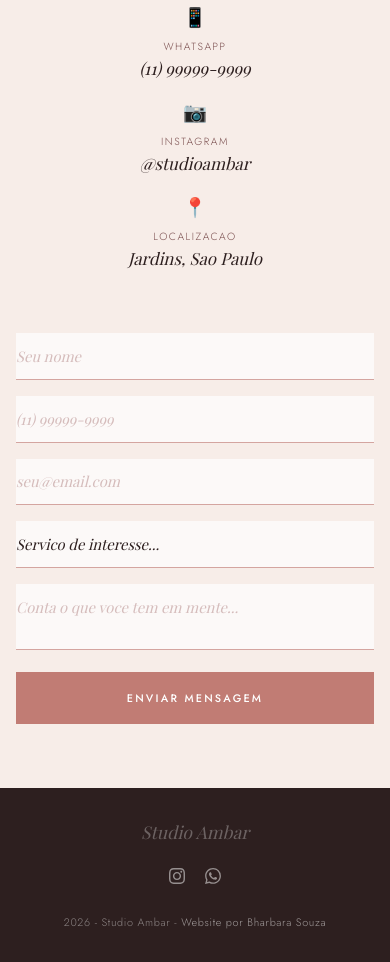
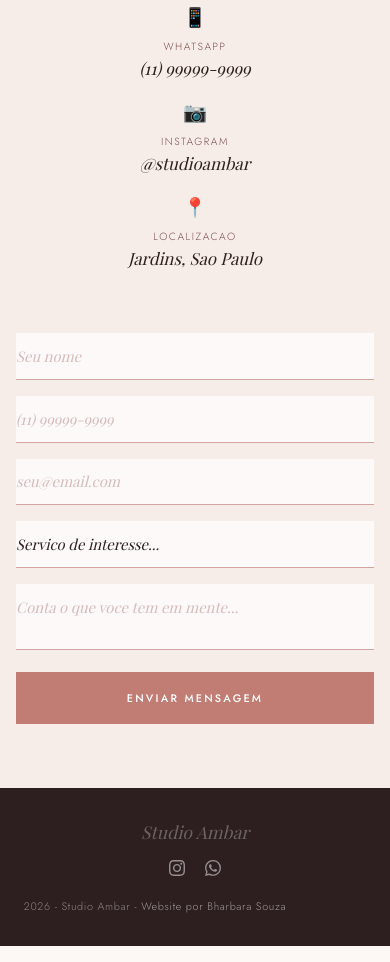
Before and after one commit to bharbarasouza/studioambar, a plain HTML site: page index.html in a window 390 px wide. Shown: the part 5078-6040 px from the top of the page. Drawn offline with nearby package versions, Linux system fonts and the light colour scheme; a web font is replaced by a local one.

Commit message:
Update index.html

```diff
--- a/index.html
+++ b/index.html
@@ -175,12 +175,12 @@ textarea.bf-input{resize:none;}
 .btn-send:hover{background:var(--deep);transform:translateY(-2px);}
 
 /* FOOTER */
-footer{background:var(--ink);padding:2.5rem 3rem;display:flex;justify-content:space-between;align-items:center;flex-wrap:wrap;gap:1.5rem;padding-right:5rem;}
+footer{background:var(--ink);padding:2.5rem 4rem 2.5rem 4rem;display:grid;grid-template-columns:1fr auto 1fr;align-items:center;gap:1rem;}
 .footer-logo{font-family:var(--fs);font-size:1.1rem;color:rgba(255,255,255,0.3);font-style:italic;}
-.footer-socials{display:flex;gap:1.2rem;}
+.footer-socials{display:flex;gap:1.2rem;justify-content:center;}
 .footer-socials a{color:rgba(255,255,255,0.5);transition:color .2s;text-decoration:none;}
 .footer-socials a:hover{color:var(--rose);}
-footer p{font-size:0.68rem;color:rgba(255,255,255,0.45);letter-spacing:0.06em;}
+footer p{font-size:0.68rem;color:rgba(255,255,255,0.45);letter-spacing:0.06em;text-align:right;padding-right:5rem;}
 footer p a{color:rgba(255,255,255,0.55);text-decoration:none;transition:color .2s;}
 footer p a:hover{color:var(--rose);}
 
@@ -215,7 +215,7 @@ footer p a:hover{color:var(--rose);}
   .sobre-content{padding:0 3rem;max-width:500px;}
   #instagram{padding:6rem 2rem;}
   #agendar{padding:7rem 2rem;}
-  footer{padding:2rem 2rem;}
+  footer{padding:2rem 3rem;}
 }
 
 /* ── MOBILE ── */
@@ -298,8 +298,7 @@ footer p a:hover{color:var(--rose);}
   .book-contacts{gap:1.5rem;}
   .book-h2{font-size:clamp(2.5rem,9vw,4rem);}
 
-  footer{padding:2rem 1.2rem;flex-direction:column;text-align:center;padding-right:1.2rem;}
-  .footer-socials{justify-content:center;}
+  footer{padding:2rem 1.2rem;display:flex;flex-direction:column;align-items:center;text-align:center;gap:1rem;}
 
   #cookie-banner{flex-direction:column;align-items:flex-start;padding:1.2rem 1.2rem;}
   .ck-btns{width:100%;}
@@ -323,7 +322,7 @@ footer p a:hover{color:var(--rose);}
   <ul class="nav-links">
     <li><a href="#servicos" class="nav-over-photo">Servicos</a></li>
     <li><a href="#sobre" class="nav-over-photo">Sobre</a></li>
-    <li><a href="#instagram">Portfolio</a></li>
+    <li><a href="#instagram" style="margin-left:1.2rem;">Portfolio</a></li>
     <li><a href="#agendar">Contato</a></li>
   </ul>
   <a href="#agendar" class="nav-book">Agendar</a>
```
